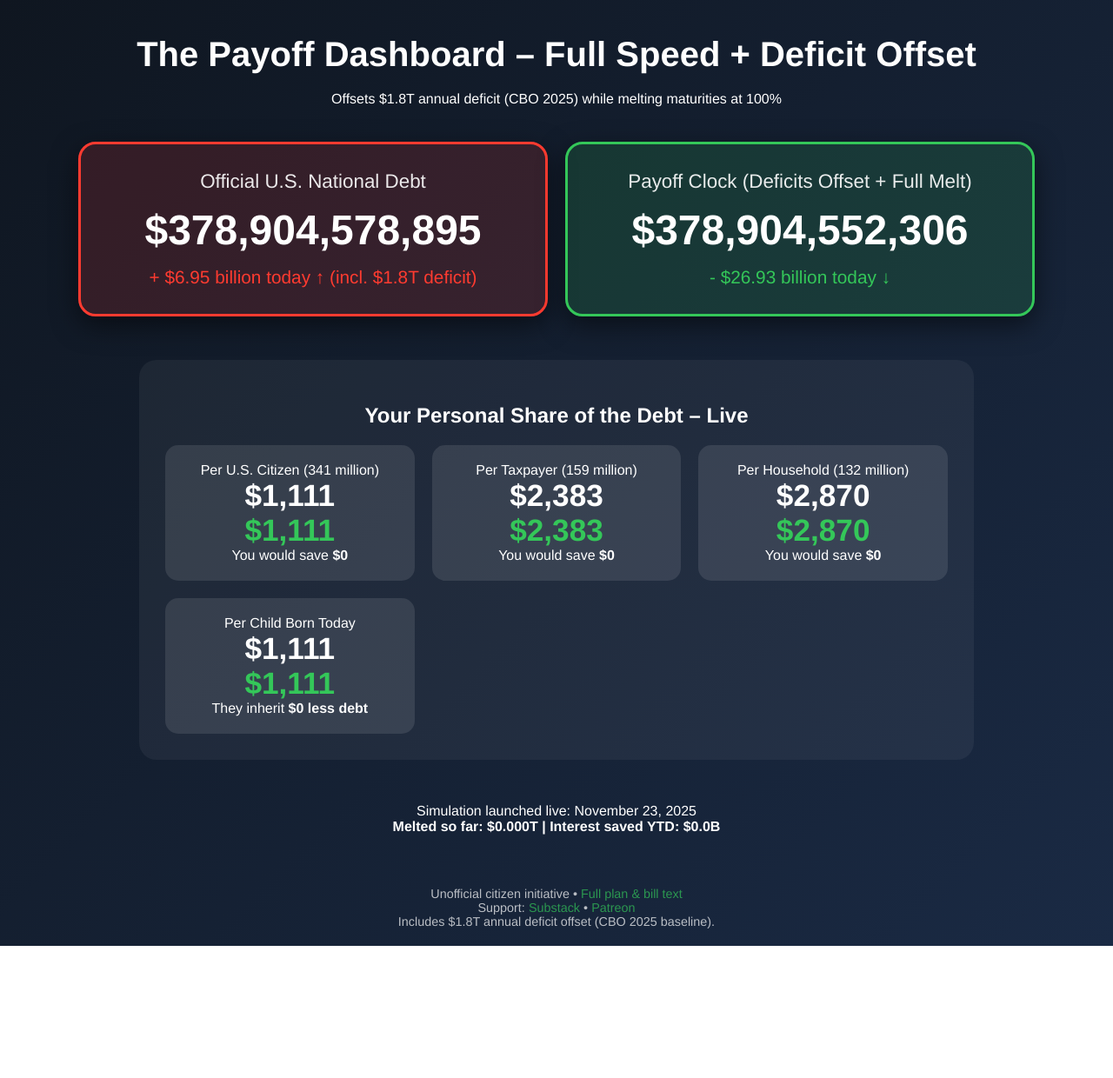
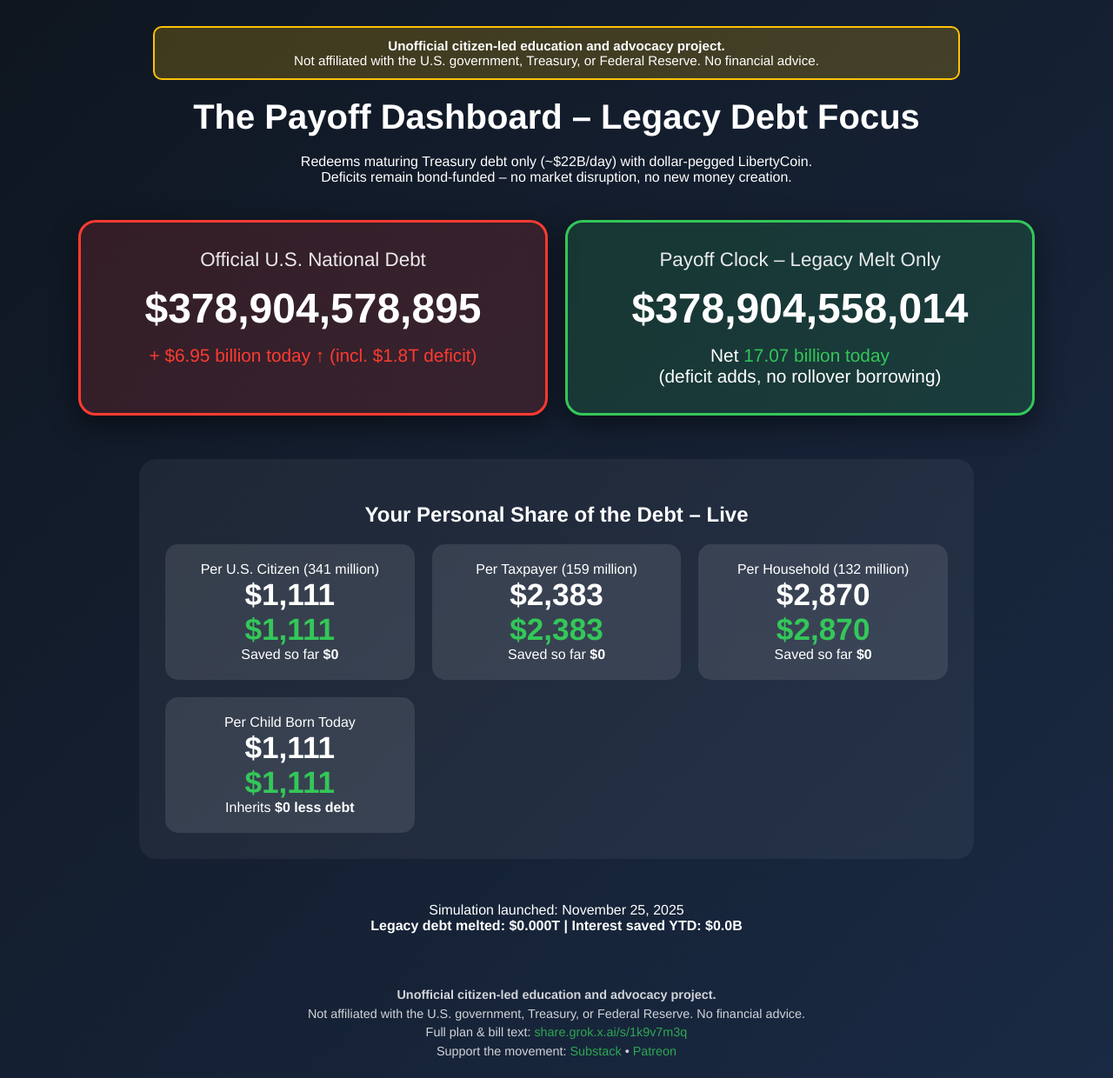
Before and after one commit to thepayoff/payoff, a plain HTML site: page index.html in a window 1280 px wide. Shown: the whole page at 87% size. Before the commit the page ends 1088 px from the top, so only its background shows below. Drawn offline with Linux system fonts and the light colour scheme.

Commit message:
Update index.html

```diff
--- a/index.html
+++ b/index.html
@@ -3,7 +3,7 @@
 <head>
     <meta charset="UTF-8">
     <meta name="viewport" content="width=device-width, initial-scale=1.0">
-    <title>The Payoff Dashboard – Deficit-Proof</title>
+    <title>The Payoff Dashboard – Legacy Debt Focus</title>
     <style>
         body {
             font-family: 'Helvetica Neue', Arial, sans-serif;
@@ -12,6 +12,15 @@
             text-align: center;
             margin: 0;
             padding: 20px;
+        }
+        .disclaimer-top {
+            background: rgba(255,193,7,0.2);
+            border: 2px solid #ffc107;
+            padding: 12px;
+            margin: 10px auto;
+            max-width: 900px;
+            border-radius: 10px;
+            font-size: 0.95em;
         }
         h1 { font-size: 2.5em; margin: 20px 0; }
         .container { max-width: 1100px; margin: 0 auto; }
@@ -31,14 +40,20 @@
         .big { font-size: 2.2em; font-weight: bold; }
         .saved { color: #34c759; }
 
-        footer { margin-top: 60px; font-size: 0.9em; opacity: 0.7; }
+        footer { margin-top: 60px; font-size: 0.9em; opacity: 0.8; line-height: 1.5; }
         a { color: #34c759; text-decoration: none; }
     </style>
 </head>
 <body>
     <div class="container">
-        <h1>The Payoff Dashboard – Full Speed + Deficit Offset</h1>
-        <p>Offsets $1.8T annual deficit (CBO 2025) while melting maturities at 100%</p>
+        <div class="disclaimer-top">
+            <strong>Unofficial citizen-led education and advocacy project.</strong><br>
+            Not affiliated with the U.S. government, Treasury, or Federal Reserve. No financial advice.
+        </div>
+
+        <h1>The Payoff Dashboard – Legacy Debt Focus</h1>
+        <p>Redeems maturing Treasury debt only (~$22B/day) with dollar-pegged LibertyCoin.<br>
+        Deficits remain bond-funded – no market disruption, no new money creation.</p>
 
         <div class="clocks">
             <div class="clock official">
@@ -47,9 +62,9 @@
                 <div class="change up">+ $6.95 billion today ↑ (incl. $1.8T deficit)</div>
             </div>
             <div class="clock payoff">
-                <div class="label">Payoff Clock (Deficits Offset + Full Melt)</div>
+                <div class="label">Payoff Clock – Legacy Melt Only</div>
                 <div class="amount" id="payoffDebt">$37,890,456,789,123</div>
-                <div class="change down">- $26.93 billion today ↓</div>
+                <div class="change" id="payoffChange">Net +$4.93B today (deficit adds, no rollover borrowing)</div>
             </div>
         </div>
 
@@ -60,92 +75,87 @@
                     <div>Per U.S. Citizen (341 million)</div>
                     <div class="big" id="perCitizenOfficial">$111,408</div>
                     <div class="big saved" id="perCitizenPayoff">$111,408</div>
-                    <div>You would save <strong><span id="citizenSaved">$0</span></strong></div>
+                    <div>Saved so far <strong><span id="citizenSaved">$0</span></strong></div>
                 </div>
                 <div class="box">
                     <div>Per Taxpayer (159 million)</div>
                     <div class="big" id="perTaxpayerOfficial">$238,048</div>
                     <div class="big saved" id="perTaxpayerPayoff">$238,048</div>
-                    <div>You would save <strong><span id="taxpayerSaved">$0</span></strong></div>
+                    <div>Saved so far <strong><span id="taxpayerSaved">$0</span></strong></div>
                 </div>
                 <div class="box">
                     <div>Per Household (132 million)</div>
                     <div class="big" id="perHouseholdOfficial">$288,101</div>
                     <div class="big saved" id="perHouseholdPayoff">$288,101</div>
-                    <div>You would save <strong><span id="householdSaved">$0</span></strong></div>
+                    <div>Saved so far <strong><span id="householdSaved">$0</span></strong></div>
                 </div>
                 <div class="box">
                     <div>Per Child Born Today</div>
                     <div class="big" id="perChildOfficial">$111,408</div>
                     <div class="big saved" id="perChildPayoff">$111,408</div>
-                    <div>They inherit <strong><span id="childSaved">$0</span> less debt</strong></div>
+                    <div>Inherits <strong><span id="childSaved">$0</span> less debt</strong></div>
                 </div>
             </div>
         </div>
 
-        <p>Simulation launched live: November 23, 2025<br>
-        <strong>Melted so far: <span id="melted">$0</span> | Interest saved YTD: <span id="saved">$0</span></strong></p>
+        <p>Simulation launched: November 25, 2025<br>
+        <strong>Legacy debt melted: <span id="melted">$0</span> | Interest saved YTD: <span id="saved">$0</span></strong></p>
 
         <footer>
-            Unofficial citizen initiative • <a href="https://share.grok.x.ai/s/1k9v7m3q">Full plan & bill text</a><br>
-            Support: <a href="https://thepayoff.substack.com">Substack</a> • <a href="https://patreon.com/thepayoff">Patreon</a><br>
-            Includes $1.8T annual deficit offset (CBO 2025 baseline).
+            <strong>Unofficial citizen-led education and advocacy project.</strong><br>
+            Not affiliated with the U.S. government, Treasury, or Federal Reserve. No financial advice.<br>
+            Full plan & bill text: <a href="https://share.grok.x.ai/s/1k9v7m3q">share.grok.x.ai/s/1k9v7m3q</a><br>
+            Support the movement: <a href="https://thepayoff.substack.com">Substack</a> • <a href="https://patreon.com/thepayoff">Patreon</a>
         </footer>
     </div>
 
     <script>
-        // Starting numbers – Nov 23, 2025
+        // Starting numbers – November 25, 2025
         let officialDebt = 37890456789123;   // pennies
         let payoffDebt    = 37890456789123;
 
-        // Population numbers (2025 estimates)
         const citizens    = 341000000;
         const taxpayers   = 159000000;
         const households  = 132000000;
 
-        // Rates (updated for $1.8T deficit)
-        const perSecondGrowth = 163000;                    // base growth
-        const dailyDeficitAdd = 1800000000000 / 365;       // $4.93B daily deficit
-        const perSecondDeficit = dailyDeficitAdd / 86400;  // spread out
-        const dailyMaturityMelt = 22000000000;             // $22B maturities
-        const perSecondMelt = dailyMaturityMelt / 86400;   // full melt
-        const totalPerSecondMelt = perSecondMelt + dailyDeficitAdd / 86400;  // + deficit offset
+        const perSecondGrowth = 163000;
+        const dailyDeficitAdd = 1800000000000 / 365;
+        const perSecondDeficit = dailyDeficitAdd / 86400;
+        const dailyMaturityMelt = 22000000000;
+        const perSecondMelt = dailyMaturityMelt / 86400;
 
         setInterval(() => {
-            // Official: base growth + full deficit add
             officialDebt += perSecondGrowth + perSecondDeficit;
+            payoffDebt   += perSecondDeficit - perSecondMelt;
+
             document.getElementById('officialDebt').textContent = '$' + (officialDebt/100).toFixed(0).replace(/\B(?=(\d{3})+(?!\d))/g, ",");
+            document.getElementById('payoffDebt').textContent   = '$' + (payoffDebt/100).toFixed(0).replace(/\B(?=(\d{3})+(?!\d))/g, ",");
 
-            // Payoff: subtract maturities + offset deficit (no add)
-            payoffDebt -= totalPerSecondMelt;
-            document.getElementById('payoffDebt').textContent = '$' + (payoffDebt/100).toFixed(0).replace(/\B(?=(\d{3})+(?!\d))/g, ",");
+            const netDailyPayoff = dailyDeficitAdd - dailyMaturityMelt;
+            document.getElementById('payoffChange').innerHTML =
+                `Net ${netDailyPayoff>0?'<span class="up">+':'<span class="down">'}${(Math.abs(netDailyPayoff)/1e9).toFixed(2)} billion today</span><br>
+                (deficit adds, no rollover borrowing)`;
 
-            // Personal shares – Official
+            // Personal shares
             document.getElementById('perCitizenOfficial').textContent   = '$' + Math.floor(officialDebt/100/citizens).toLocaleString();
             document.getElementById('perTaxpayerOfficial').textContent  = '$' + Math.floor(officialDebt/100/taxpayers).toLocaleString();
             document.getElementById('perHouseholdOfficial').textContent = '$' + Math.floor(officialDebt/100/households).toLocaleString();
             document.getElementById('perChildOfficial').textContent     = '$' + Math.floor(officialDebt/100/citizens).toLocaleString();
 
-            // Personal shares – Payoff
             document.getElementById('perCitizenPayoff').textContent   = '$' + Math.floor(payoffDebt/100/citizens).toLocaleString();
             document.getElementById('perTaxpayerPayoff').textContent  = '$' + Math.floor(payoffDebt/100/taxpayers).toLocaleString();
             document.getElementById('perHouseholdPayoff').textContent = '$' + Math.floor(payoffDebt/100/households).toLocaleString();
             document.getElementById('perChildPayoff').textContent     = '$' + Math.floor(payoffDebt/100/citizens).toLocaleString();
 
-            // Savings
-            const citizenSaved   = Math.floor((officialDebt - payoffDebt)/100/citizens);
-            const taxpayerSaved  = Math.floor((officialDebt - payoffDebt)/100/taxpayers);
-            const householdSaved = Math.floor((officialDebt - payoffDebt)/100/households);
+            // Savings from legacy melt only
+            const melted = (officialDebt - payoffDebt);
+            document.getElementById('citizenSaved').textContent   = '$' + Math.floor(melted/100/citizens).toLocaleString();
+            document.getElementById('taxpayerSaved').textContent  = '$' + Math.floor(melted/100/taxpayers).toLocaleString();
+            document.getElementById('householdSaved').textContent = '$' + Math.floor(melted/100/households).toLocaleString();
+            document.getElementById('childSaved').textContent     = '$' + Math.floor(melted/100/citizens).toLocaleString();
 
-            document.getElementById('citizenSaved').textContent   = '$' + citizenSaved.toLocaleString();
-            document.getElementById('taxpayerSaved').textContent  = '$' + taxpayerSaved.toLocaleString();
-            document.getElementById('householdSaved').textContent = '$' + householdSaved.toLocaleString();
-            document.getElementById('childSaved').textContent     = '$' + citizenSaved.toLocaleString();
-
-            // Totals
-            const melted = officialDebt - payoffDebt;
             document.getElementById('melted').textContent = '$' + (melted/1e12).toFixed(3) + 'T';
-            document.getElementById('saved').textContent  = '$' + (melted*0.034/365*(Date.now()-new Date('2025-11-23'))/86400000/1e9).toFixed(1) + 'B';
+            document.getElementById('saved').textContent  = '$' + (melted*0.034/365*(Date.now()-new Date('2025-11-25'))/86400000/1e9).toFixed(1) + 'B';
         }, 1000);
     </script>
 </body>
```
